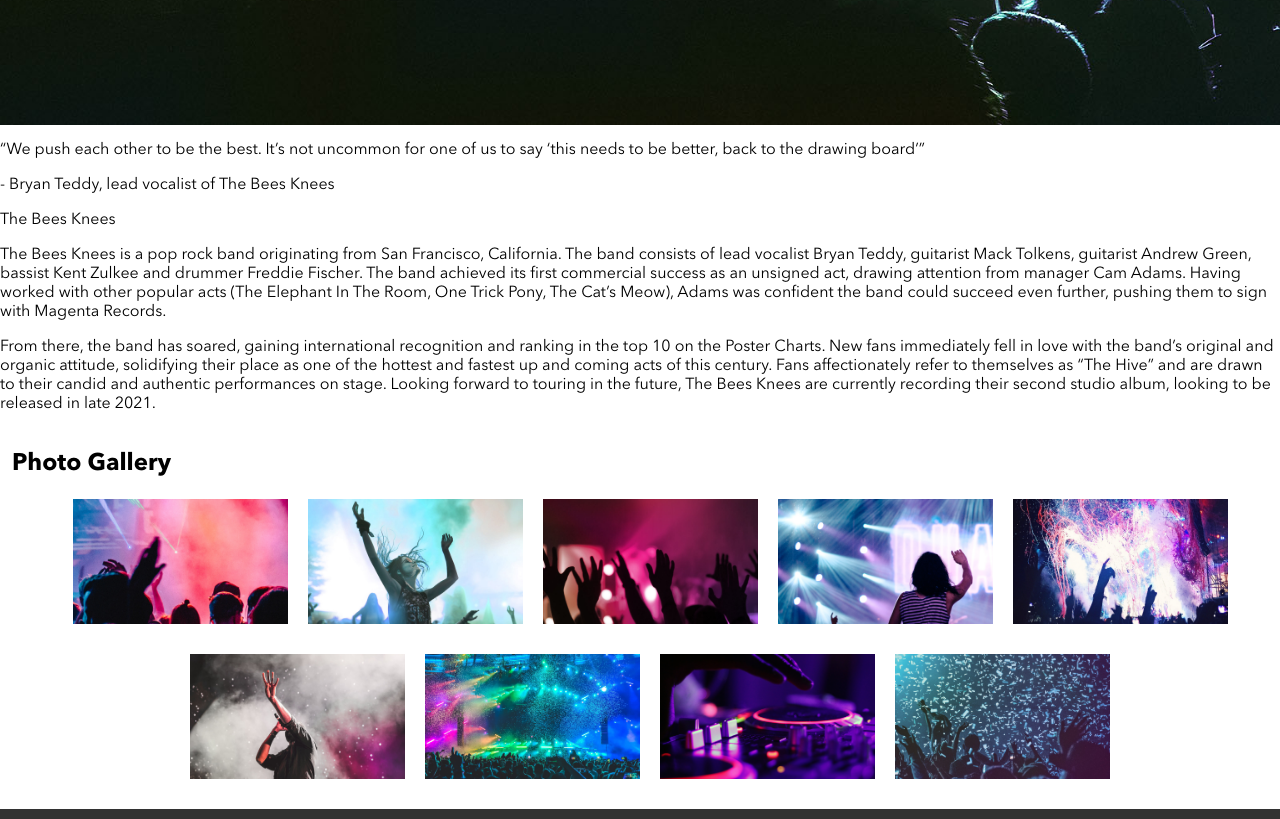
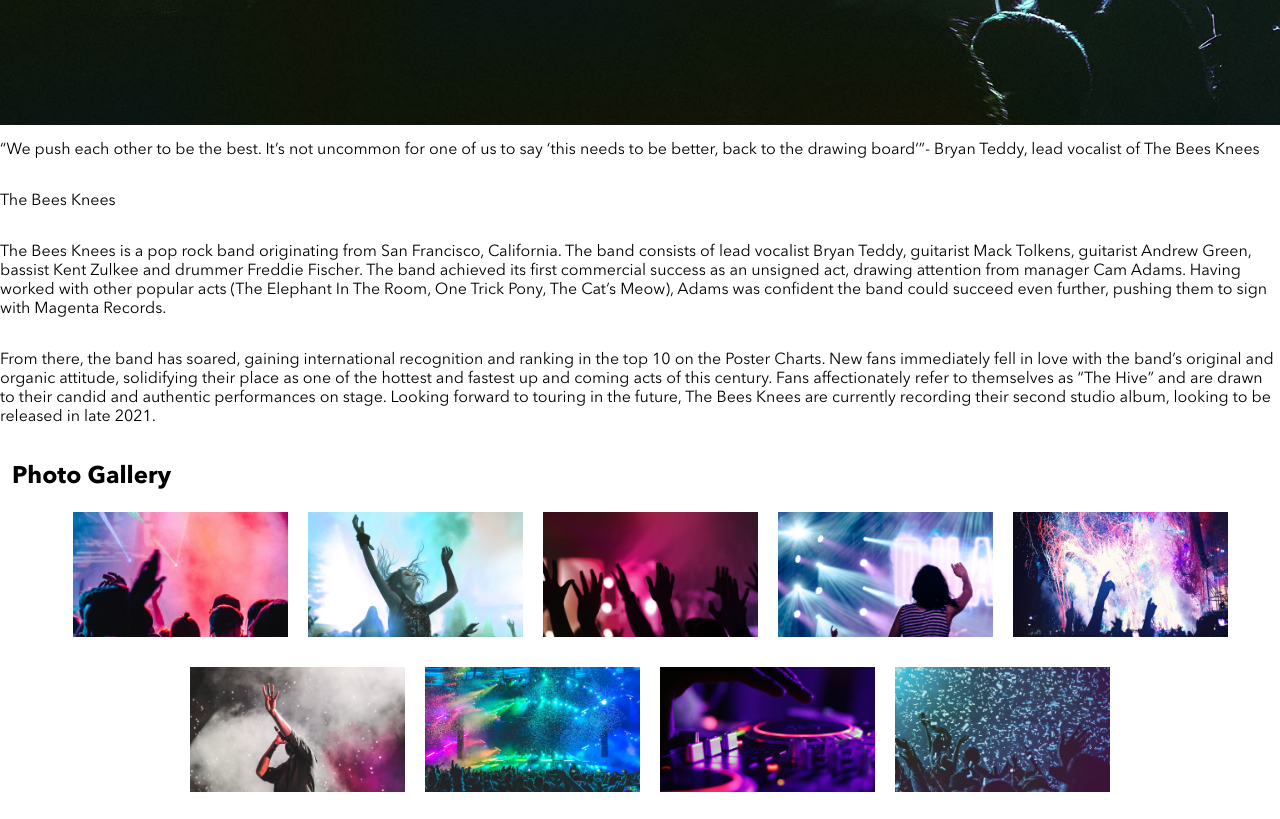
Before and after one commit to criesincode/bandsite-project, a plain HTML site: page index.html in a window 1280 px wide. Shown: the part 1200-2019 px from the top of the page. Drawn offline with Linux system fonts and the light colour scheme.

Commit message:
tinker bio text and footer content spacing

```diff
--- a/index.html
+++ b/index.html
@@ -26,7 +26,7 @@
      <div class="main-text-container">
             <p class="main-text-container__info">“We push each other to be the best. It’s not uncommon for one of us to say ‘this needs to be better, back to the drawing board’”</p>
             <p class="main-text-container__info">- Bryan Teddy, lead vocalist of The Bees Knees</p>
-        <div class="main-text-container">
+        <div class="main-text-container-b">
             <div class="main-text-container__b">
             <p class="main-text-container__info--b">The Bees Knees</p>
             <p class="main-text-container__info--b">The Bees Knees is a pop rock band originating from San Francisco, California. The band consists of lead vocalist Bryan Teddy, guitarist Mack Tolkens, guitarist Andrew Green, bassist Kent Zulkee and drummer Freddie Fischer. The band achieved its first commercial success as an unsigned act, drawing attention from manager Cam Adams. Having worked with other popular acts (The Elephant In The Room, One Trick Pony, The Cat’s Meow), Adams was confident the band could succeed even further, pushing them to sign with Magenta Records.</p>
--- a/styles/bio.scss
+++ b/styles/bio.scss
@@ -83,6 +83,15 @@ li {
  &-gallery__info {
     padding-left: 12px;
  }
+ &-text-container {
+  display: flex;
+  flex-wrap: wrap;
+ }
+ &-text-container__b {
+  display: flex;
+  flex-wrap: wrap;
+  flex-direction: column;
+ }
 }
 
 .additional-info {
```
Also changed, not shown: styles/bio.css, 1 other file.
